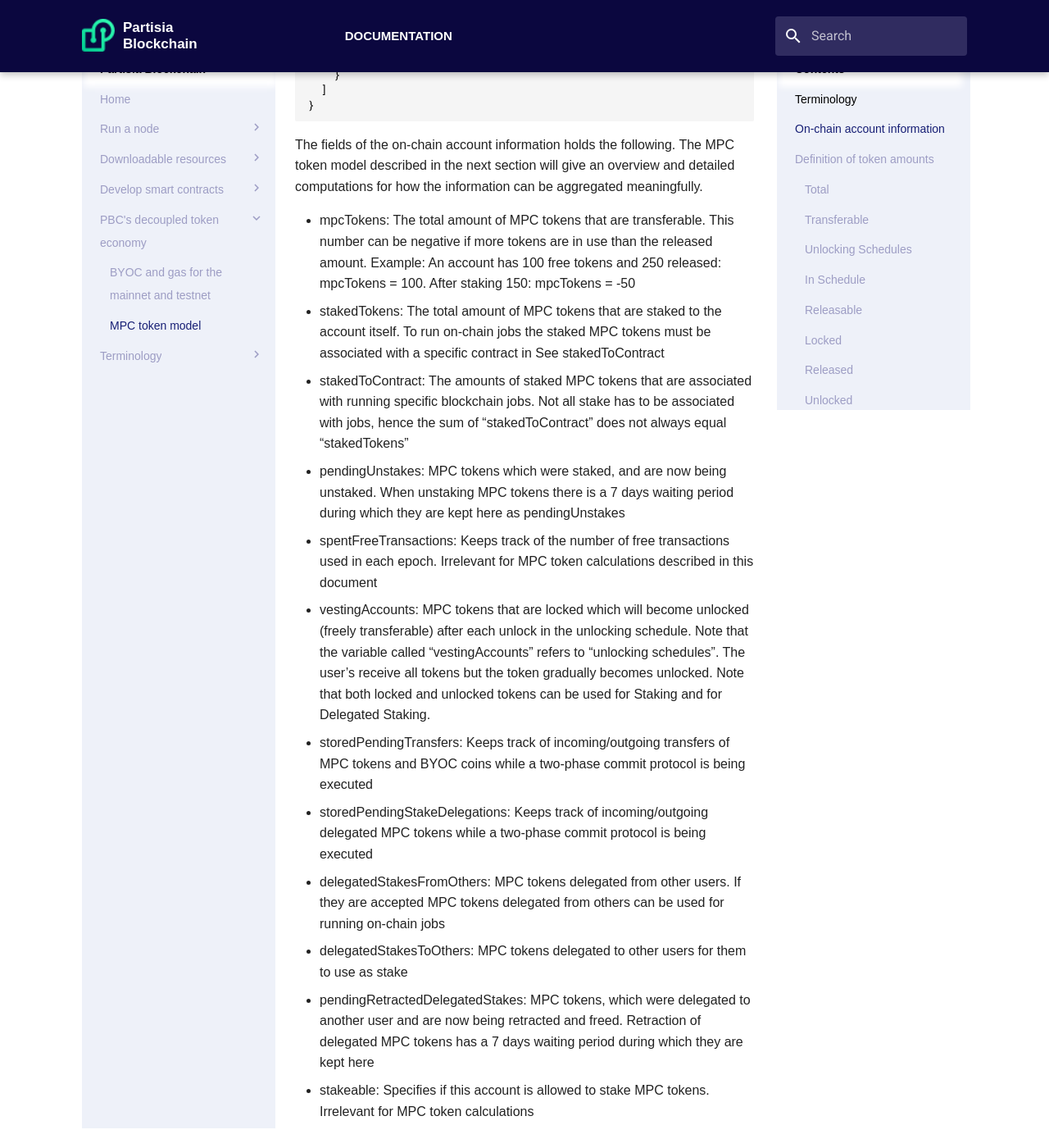
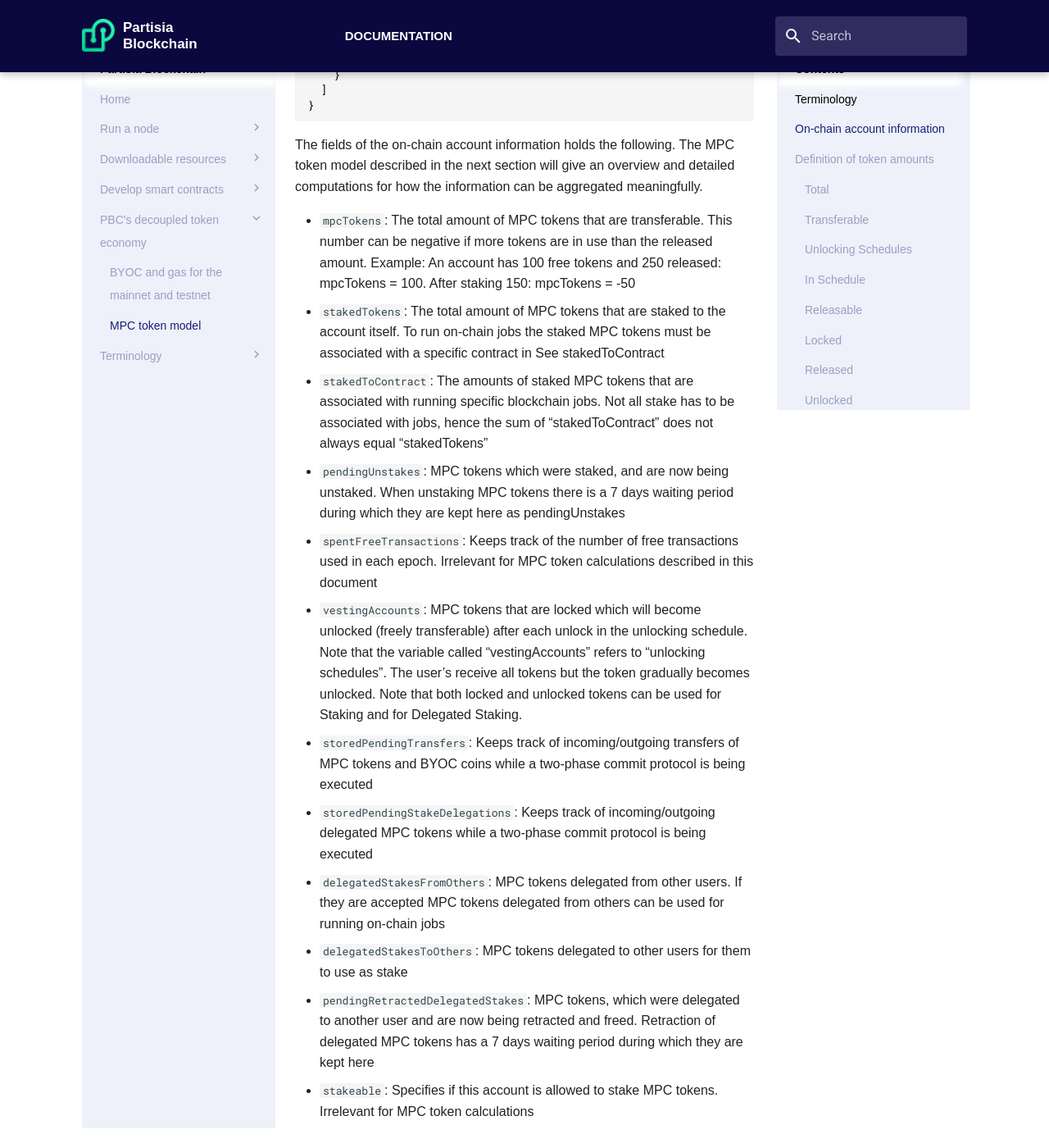
Before and after one commit to 0xSero/partisia-docs, an MkDocs documentation site: the page built from docs/mpc-tokens.md, in a window 1280 px wide and 1400 px high, scrolled down 1834 px. Shown: the whole window at 82% size. Built offline with MkDocs 1.6.1 and Material for MkDocs 9.7.7, drawn with Linux system fonts in a browser that asks for light colours; some web fonts are replaced; a script that is not in the unit is left out; part of the change alters nothing that is shown.

```diff
--- a/docs/mpc-tokens.md
+++ b/docs/mpc-tokens.md
@@ -69,18 +69,18 @@ Below is an example of the the on-chain account information for a given account
 The fields of the on-chain account information holds the following. The MPC token model described in the next section will give an overview and detailed computations for how the information can be aggregated meaningfully.
 
 
-- mpcTokens: The total amount of MPC tokens that are transferable. This number can be negative if more tokens are in use than the released amount. Example: An account has 100 free tokens and 250 released: mpcTokens = 100. After staking 150: mpcTokens = -50
-- stakedTokens: The total amount of MPC tokens that are staked to the account itself. To run on-chain jobs the staked MPC tokens must be associated with a specific contract in See stakedToContract
-- stakedToContract: The amounts of staked MPC tokens that are associated with running specific blockchain jobs. Not all stake has to be associated with jobs, hence the sum of “stakedToContract” does not always equal “stakedTokens”
-- pendingUnstakes: MPC tokens which were staked, and are now being unstaked. When unstaking MPC tokens there is a 7 days waiting period during which they are kept here as pendingUnstakes
-- spentFreeTransactions: Keeps track of the number of free transactions used in each epoch. Irrelevant for MPC token calculations described in this document
-- vestingAccounts: MPC tokens that are locked which will become unlocked (freely transferable) after each unlock in the unlocking schedule. Note that the variable called “vestingAccounts” refers to “unlocking schedules”. The user’s receive all tokens but the token gradually becomes unlocked. Note that both locked and unlocked tokens can be used for Staking and for Delegated Staking.
-- storedPendingTransfers: Keeps track of incoming/outgoing transfers of MPC tokens and BYOC coins while a two-phase commit protocol is being executed
-- storedPendingStakeDelegations: Keeps track of incoming/outgoing delegated MPC tokens while a two-phase commit protocol is being executed
-- delegatedStakesFromOthers: MPC tokens delegated from other users. If they are accepted MPC tokens delegated from others can be used for running on-chain jobs
-- delegatedStakesToOthers: MPC tokens delegated to other users for them to use as stake
-- pendingRetractedDelegatedStakes: MPC tokens, which were delegated to another user and are now being retracted and freed. Retraction of delegated MPC tokens has a 7 days waiting period during which they are kept here
-- stakeable: Specifies if this account is allowed to stake MPC tokens. Irrelevant for MPC token calculations
+- `mpcTokens`: The total amount of MPC tokens that are transferable. This number can be negative if more tokens are in use than the released amount. Example: An account has 100 free tokens and 250 released: mpcTokens = 100. After staking 150: mpcTokens = -50
+- `stakedTokens`: The total amount of MPC tokens that are staked to the account itself. To run on-chain jobs the staked MPC tokens must be associated with a specific contract in See stakedToContract
+- `stakedToContract`: The amounts of staked MPC tokens that are associated with running specific blockchain jobs. Not all stake has to be associated with jobs, hence the sum of “stakedToContract” does not always equal “stakedTokens”
+- `pendingUnstakes`: MPC tokens which were staked, and are now being unstaked. When unstaking MPC tokens there is a 7 days waiting period during which they are kept here as pendingUnstakes
+- `spentFreeTransactions`: Keeps track of the number of free transactions used in each epoch. Irrelevant for MPC token calculations described in this document
+- `vestingAccounts`: MPC tokens that are locked which will become unlocked (freely transferable) after each unlock in the unlocking schedule. Note that the variable called “vestingAccounts” refers to “unlocking schedules”. The user’s receive all tokens but the token gradually becomes unlocked. Note that both locked and unlocked tokens can be used for Staking and for Delegated Staking.
+- `storedPendingTransfers`: Keeps track of incoming/outgoing transfers of MPC tokens and BYOC coins while a two-phase commit protocol is being executed
+- `storedPendingStakeDelegations`: Keeps track of incoming/outgoing delegated MPC tokens while a two-phase commit protocol is being executed
+- `delegatedStakesFromOthers`: MPC tokens delegated from other users. If they are accepted MPC tokens delegated from others can be used for running on-chain jobs
+- `delegatedStakesToOthers`: MPC tokens delegated to other users for them to use as stake
+- `pendingRetractedDelegatedStakes`: MPC tokens, which were delegated to another user and are now being retracted and freed. Retraction of delegated MPC tokens has a 7 days waiting period during which they are kept here
+- `stakeable`: Specifies if this account is allowed to stake MPC tokens. Irrelevant for MPC token calculations
 
 ## Definition of token amounts
 
```
